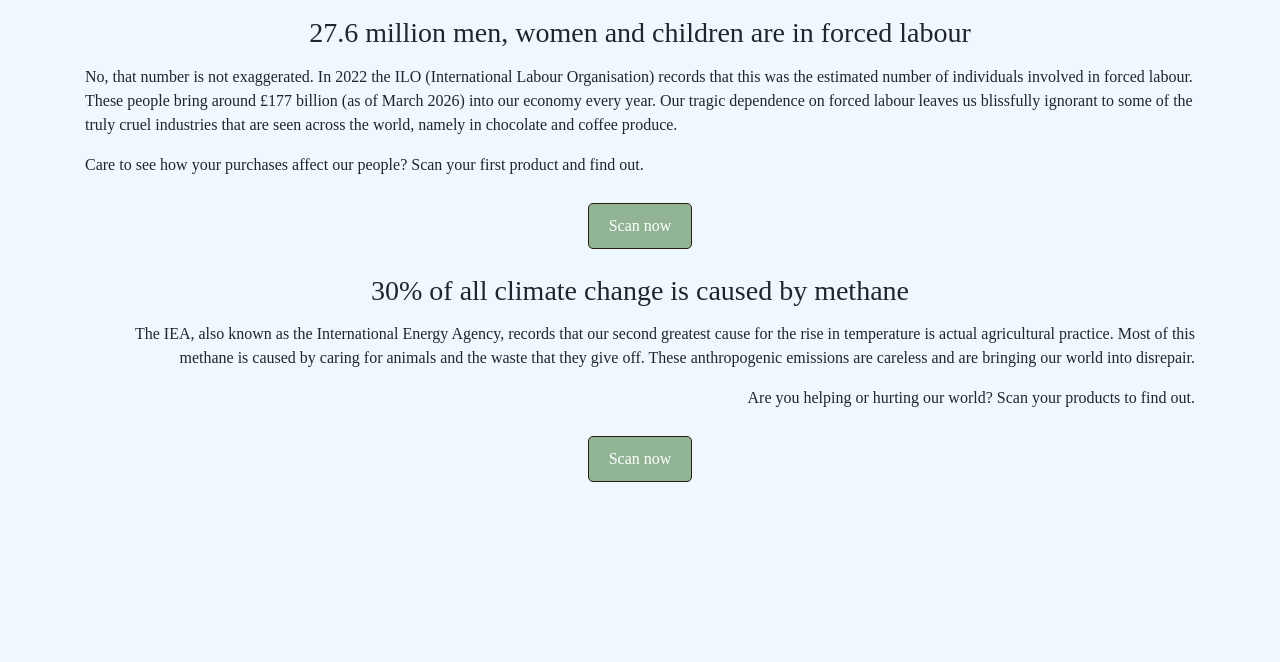
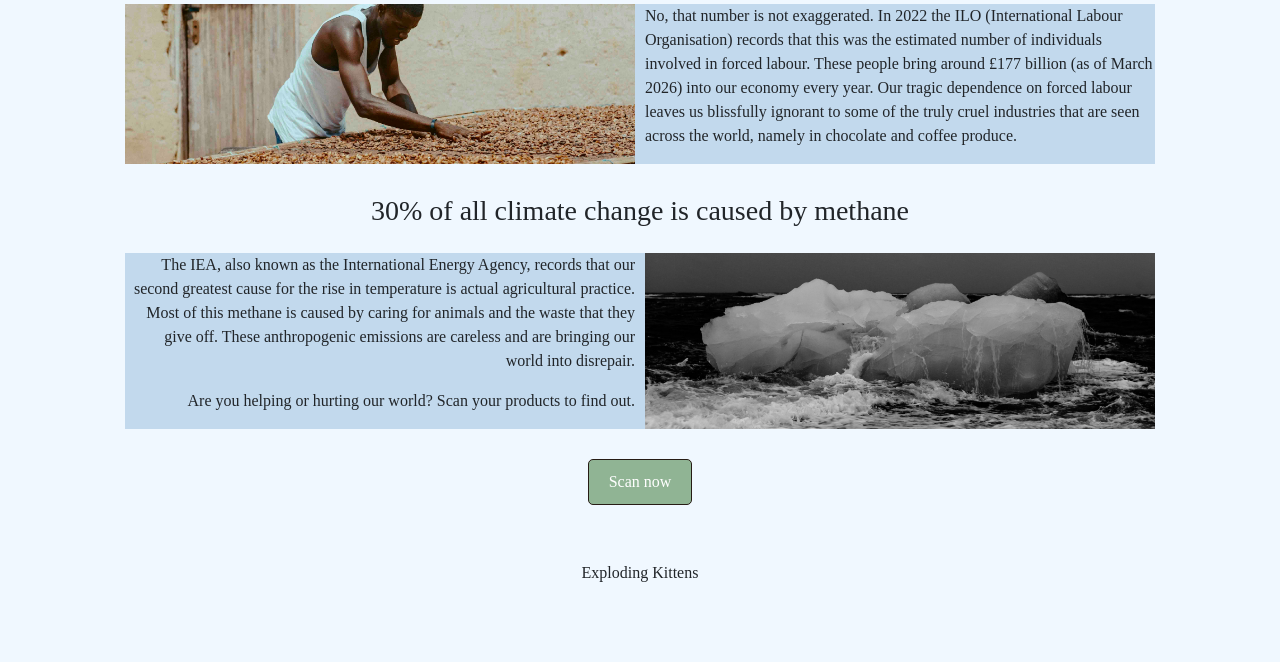
Before and after one commit to sjjleachexeter/ExplodingKittens, a Django app: page / in a window 1280 px wide. Shown: the part 1524-2186 px from the top of the page. Before the commit the page ends 2006 px from the top, so only its background shows below. Run offline with Django 5.2, Linux system fonts and the light colour scheme; some libraries are stand-ins or nearby versions; some web fonts are replaced.

Commit message:
finished css for desktop not logged in home page

```diff
--- a/DjangoFramework/UI/static/css/themes.css
+++ b/DjangoFramework/UI/static/css/themes.css
@@ -152,6 +152,55 @@ h1,h2,h3,h4 {
     grid-row: span 1;
 }
 
+.secondgrid {
+    display: grid;
+    grid-template-columns: repeat(2,1fr);
+    grid-auto-rows: auto;
+    align-items: stretch;
+    grid-gap: 10px;
+    margin-bottom: 20px !important;
+    background-color: rgb(194, 217, 237);
+    background-size: cover;
+    margin: 2vh 5vh;
+    border: 5px;
+    border-color: #545775;
+
+}
+
+.secondgrid-1 {
+    background-image: url("/static/images/farmer.jpg");
+    background-size: cover !important;
+    background-position: 30% 60%;
+}
+
+.secondgrid-2 {
+
+}
+
+.thirdgrid {
+    display: grid;
+    grid-template-columns: repeat(2,1fr);
+    grid-auto-rows: auto;
+    align-items: stretch;
+    grid-gap: 10px;
+    margin-bottom: 20px !important;
+    background-color: rgb(194, 217, 237);
+    background-size: cover;
+    margin: 2vh 5vh;
+    border: 5px;
+    border-color: #545775;
+
+}
+
+.thirdgrid-1 {
+
+}
+
+.thirdgrid-2 {
+    background-image: url("/static/images/melting_ice.jpg");
+    background-size: cover !important;
+    background-position: 30% 60%;
+}
 
 
 
--- a/DjangoFramework/UI/templates/home.html
+++ b/DjangoFramework/UI/templates/home.html
@@ -65,37 +65,50 @@
                     <div class="grid-6"></div>
                 </div>
 
-                <!--CHANGE!-->
-                <br>
-                <br>
                 <br>
                 <br>
                 <br>
 
-                &nbsp
 
-                <h2>Our mission is to inspire our world to change for the better.
-                We strive for social justice and environmental change and it starts with what we buy.</h2>
+                <h2><u>Our mission is to inspire our world to change for the better.
+                We strive for social justice and environmental change and it starts with what we buy.</u></h2>
 
                 <h3>27.6 million men, women and children are in forced labour</h3>
-                <!----- <img src="/static/images/farmer.jpg">-->
+                <div class="secondgrid">
+                    <div class="secondgrid-1"></div>
+                    <div class="secondgrid-2">
                         <p style = "text-align: left">No, that number is not exaggerated.
                         In 2022 the ILO (International Labour Organisation) records that this was the estimated number of individuals involved in forced labour.
                         These people bring around £177 billion (as of March 2026) into our economy every year.
                         Our tragic dependence on forced labour leaves us blissfully ignorant to some of the truly cruel industries that are seen across the world,
                         namely in chocolate and coffee produce.</p>
-                <p style = "text-align: left">Care to see how your purchases affect our people? Scan your first product and find out.</p>
-                <a href="{% url 'Scanner' %}" class="btn btn-secondary">Scan now</a></button>
+                    </div>
+                </div>
 
 
                 <h3>30% of all climate change is caused by methane</h3>
-                <!----- <img src="/static/images/melting_ice.jpg">-->
+                <div class="thirdgrid">
+                    <div class="thirdgrid-1">
                         <p style = "text-align: right">The IEA, also known as the International Energy Agency,
                         records that our second greatest cause for the rise in temperature is actual agricultural practice.
                         Most of this methane is caused by caring for animals and the waste that they give off.
                         These anthropogenic emissions are careless and are bringing our world into disrepair.</p>
                         <p style = "text-align: right">Are you helping or hurting our world? Scan your products to find out.</p>
+                    </div>
+                    <div class="thirdgrid-2"></div>
+                </div>
+
                 <a href="{% url 'Scanner' %}" class="btn btn-secondary">Scan now</a></button>
+
+                <br>
+                <br>
+                <br>
+
+                <h6>Exploding Kittens</h6>
+
+                <br>
+                <br>
+                <br>
 
 
             {% endif %}
```
Lines whose indentation alone changed are shown as unchanged.
